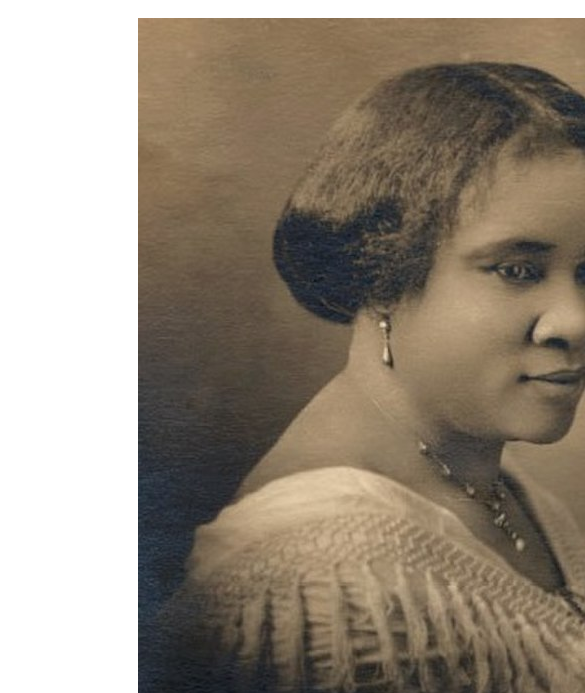
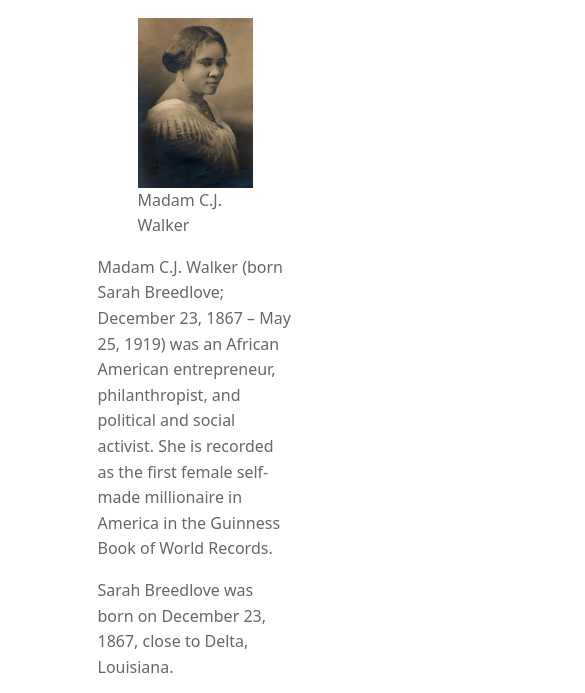
Before and after one commit to grokkingnix/fcc-proj-tribute-page, a plain HTML site: page responsive-web-design/tribute-page/index.html in a window 390 px wide. Shown: the part 127-820 px from the top of the page, 585 px wide, since content can reach past the window. Drawn offline with Linux system fonts and the light colour scheme.

Commit message:
Update CSS style to add image responsiveness

```diff
--- a/responsive-web-design/tribute-page/css/style.css
+++ b/responsive-web-design/tribute-page/css/style.css
@@ -60,3 +60,8 @@ footer {
   grid-column: 2;
   grid-row: 3;
 }
+/* Images */
+img {
+  display: block;
+  max-width: 100%;
+}
```
